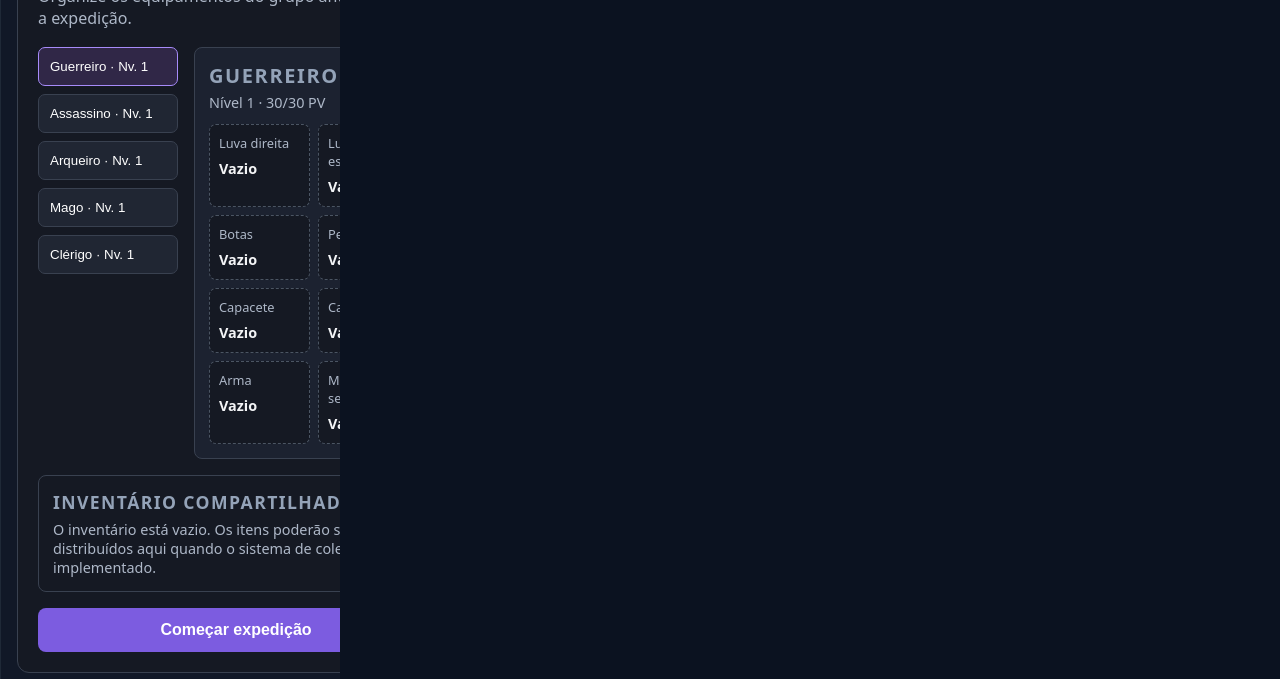
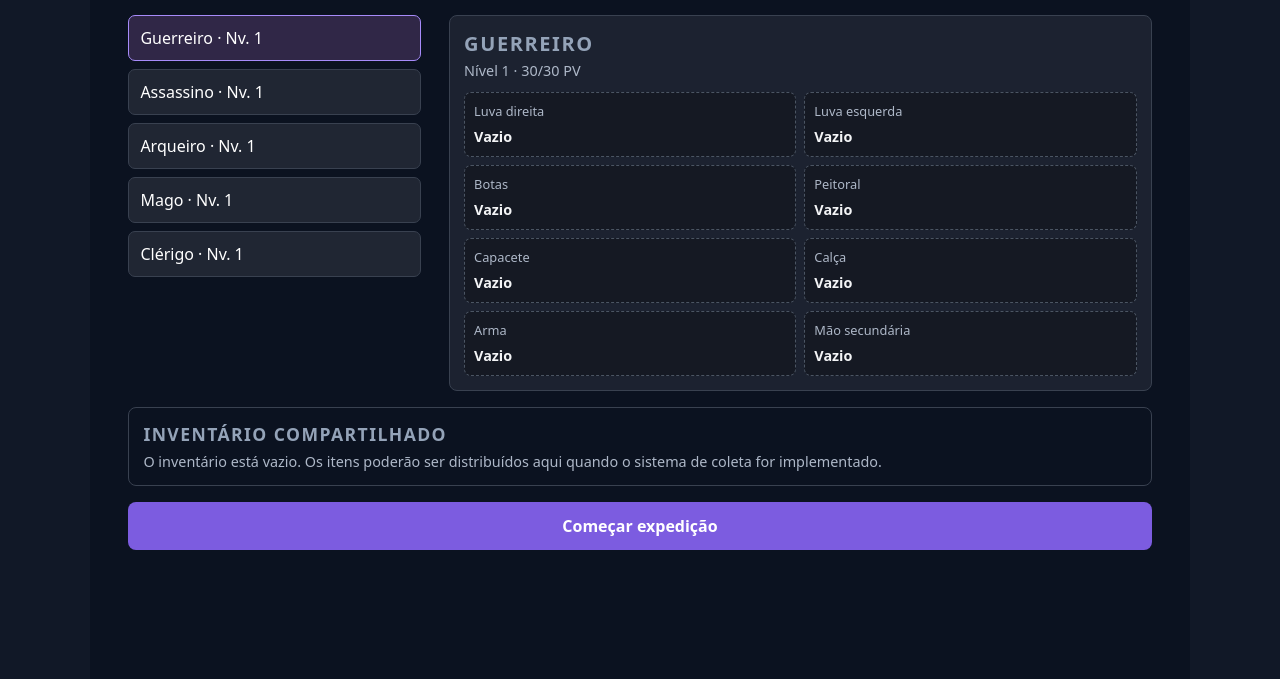
Before and after one commit to DaniellMartins14/roguelike-clone, a website built with Vite: page index.html in a window 1280 px wide. Shown: the part 121-800 px from the top of the page. Built offline with nearby package versions, Linux system fonts and the light colour scheme.

Commit message:
Fix preparation screen desktop layout

```diff
--- a/src/style.css
+++ b/src/style.css
@@ -51,6 +51,64 @@ body {
   background: var(--panel);
   border-left: 1px solid var(--panel-border);
   overflow-y: auto;
+}
+
+/* A tela de preparação ocupa o monitor inteiro, em vez da coluna lateral do combate. */
+#app:has(.preparation-screen) {
+  display: block;
+  width: 100%;
+  min-height: 100vh;
+  height: auto;
+  overflow: auto;
+}
+
+#panel:has(.preparation-screen) {
+  display: block;
+  width: 100%;
+  min-width: 0;
+  min-height: 100vh;
+  height: auto;
+  padding: 0;
+  border: 0;
+  overflow: visible;
+}
+
+.preparation-screen {
+  width: min(100%, 1100px);
+  max-width: 1100px !important;
+  min-height: 100vh;
+  margin: 0 auto !important;
+  padding: clamp(20px, 3vw, 40px) !important;
+  border: 0 !important;
+  border-radius: 0 !important;
+  background: var(--bg) !important;
+}
+
+.preparation-screen > div {
+  grid-template-columns: minmax(220px, 0.75fr) minmax(0, 1.8fr) !important;
+  gap: clamp(16px, 2.5vw, 28px) !important;
+}
+
+.preparation-screen button {
+  font: inherit;
+}
+
+.preparation-screen h1 {
+  font-size: clamp(1.8rem, 3vw, 2.5rem) !important;
+}
+
+.preparation-screen h2 {
+  color: #cbd5e1;
+}
+
+@media (max-width: 640px) {
+  .preparation-screen {
+    padding: 18px !important;
+  }
+
+  .preparation-screen > div {
+    grid-template-columns: minmax(0, 1fr) !important;
+  }
 }
 
 #panel h1 {
```
